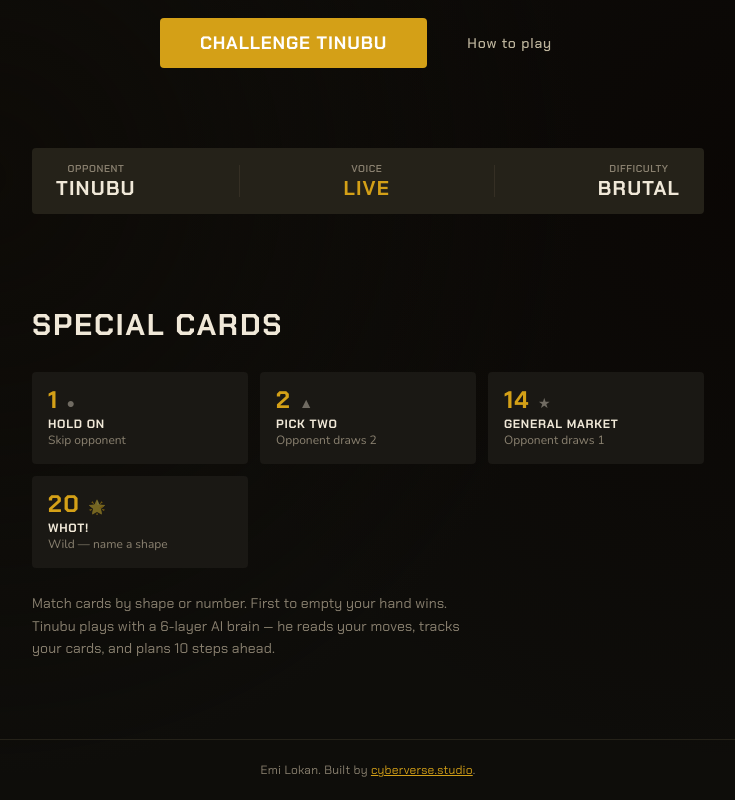
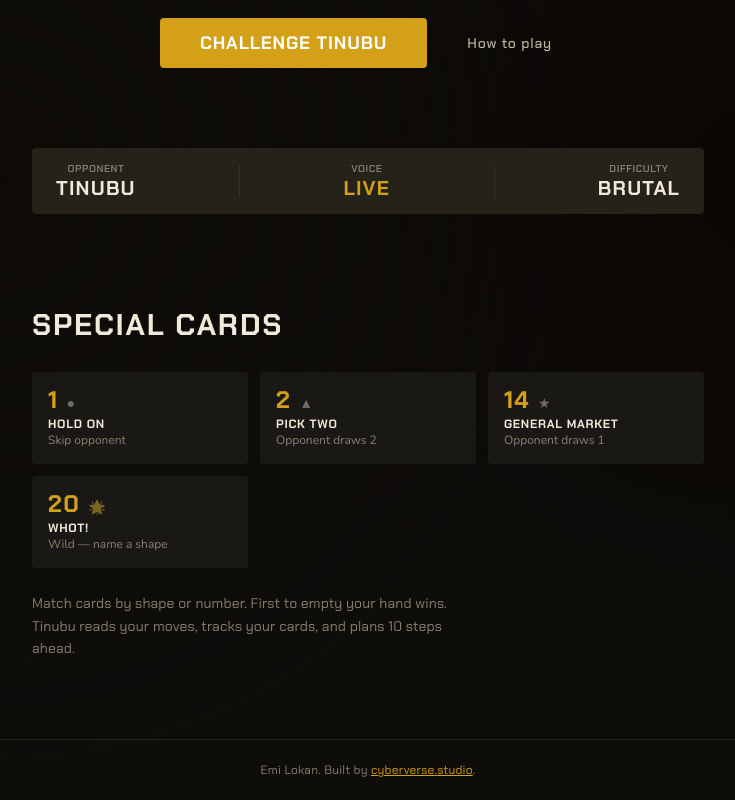
Before and after one commit to CyberVerse2/whotnad, a Next.js app: page / in a window 1280 px wide. Shown: the part 445-1245 px from the top of the page, without its empty margins (272-1007 px from the left). Built offline with nearby package versions, Linux system fonts and the light colour scheme.

Commit message:
changed copy in landing page

```diff
--- a/app/page.tsx
+++ b/app/page.tsx
@@ -77,7 +77,7 @@
           <p className="font-display mt-6 text-sm leading-relaxed max-w-md"
             style={{ color: 'var(--text-muted)', textTransform: 'none', lineHeight: 1.6, letterSpacing: '0.01em' }}>
             Match cards by shape or number. First to empty your hand wins.
-            Tinubu plays with a 6-layer AI brain — he reads your moves, tracks your cards, and plans 10 steps ahead.
+            Tinubu reads your moves, tracks your cards, and plans 10 steps ahead.
           </p>
         </section>
       </main>
```
Also changed, not shown: .claude/launch.json (added).
